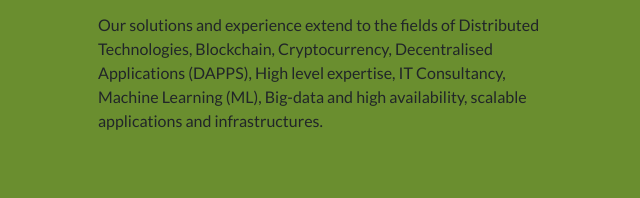
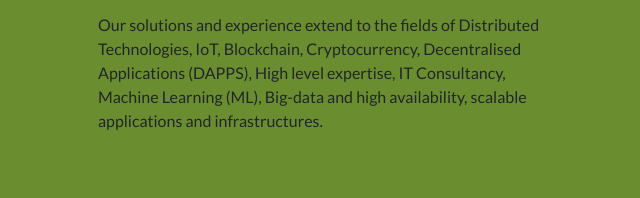
Before and after one commit to 4dcode/nineleaves.io-website, a plain HTML site: page index.html in a window 1280 px wide. Shown: the part 886-1084 px from the top of the page, 35-675 px from the left. Drawn offline with Linux system fonts and the light colour scheme; files whose address does not match are found by name.

Commit message:
update IoT

```diff
--- a/index.html
+++ b/index.html
@@ -95,7 +95,7 @@
               <h2 class="display-4">About Us</h2>
               <p>NineLeaves B.V. has been established to provide the means and opportunities to realize various projects,
 in the fields of Information Systems, Telecom, Energy, Agriculture and Fintech for non-profit, and various other projects, in and outside the European Union.</p>
-<p>Our solutions and experience extend to the fields of Distributed Technologies, Blockchain, Cryptocurrency, Decentralised Applications (DAPPS), High level expertise, IT Consultancy, Machine Learning (ML), Big-data and high availability, scalable applications and infrastructures.</p>
+<p>Our solutions and experience extend to the fields of Distributed Technologies, IoT, Blockchain, Cryptocurrency, Decentralised Applications (DAPPS), High level expertise, IT Consultancy, Machine Learning (ML), Big-data and high availability, scalable applications and infrastructures.</p>
 <!-- <p>We have a no-nonsense, result oriented approach towards projects and have the end-goal, the delivery of a project, or other agreed targets, as a priority.</p> -->
 
             </div>
```
